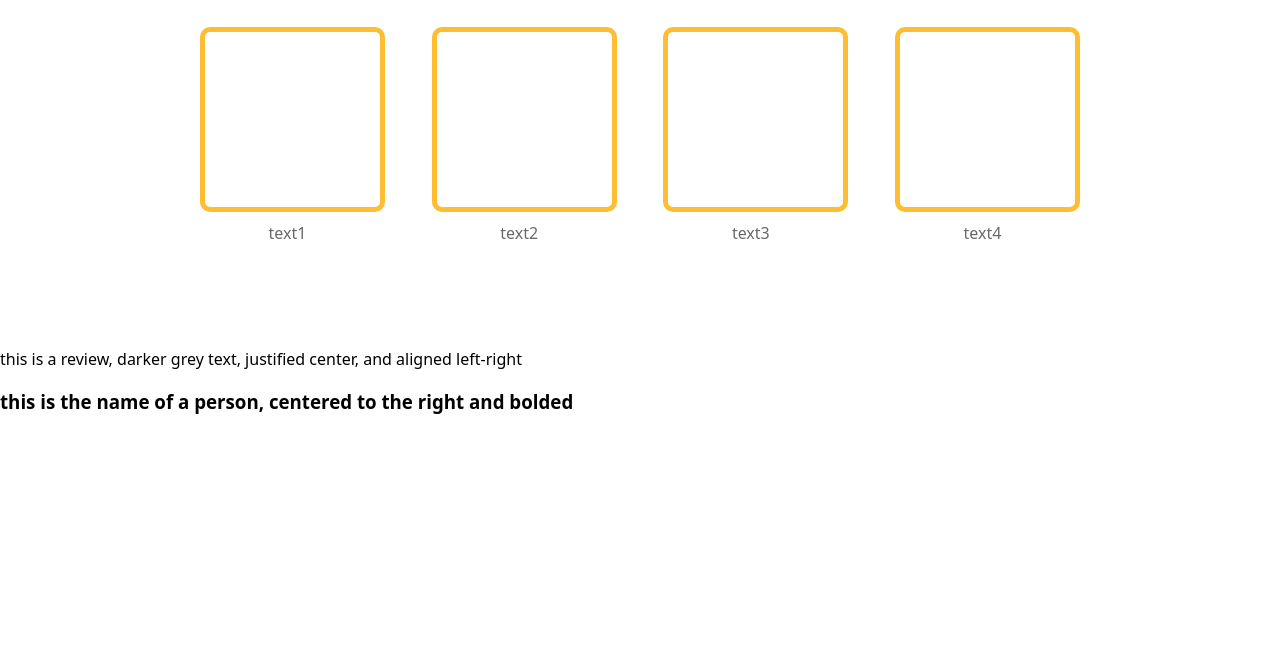
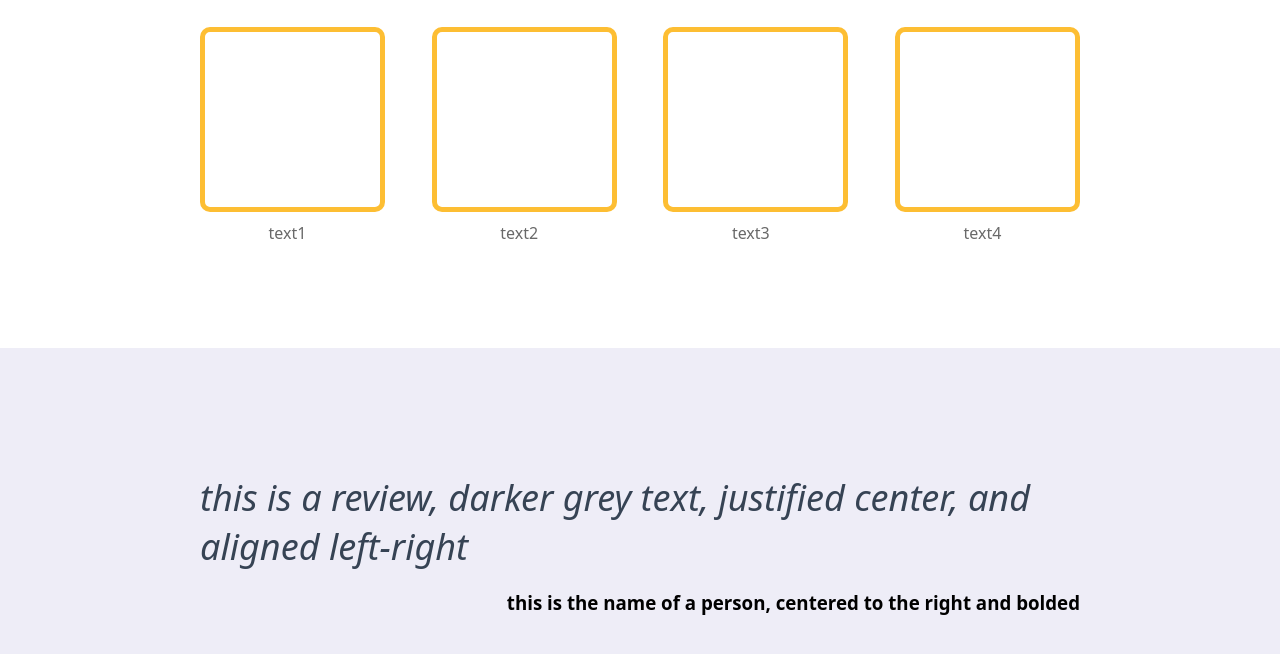
Before and after one commit to ClayWaits/landingpage, a plain HTML site: page index.html in a window 1280 px wide. Shown: the part 689-1343 px from the top of the page. Before the commit the page ends 1121 px from the top, so only its background shows below. Drawn offline with Linux system fonts and the light colour scheme.

Commit message:
Update css file
Add background color, text styles for testimonial section

```diff
--- a/styles.css
+++ b/styles.css
@@ -1,5 +1,3 @@
-html {}
-
 body {
   font-family: system-ui, -apple-system, BlinkMacSystemFont, 'Segoe UI', Roboto, Oxygen, Ubuntu, Cantarell, 'Open Sans', 'Helvetica Neue', sans-serif;
   margin: 0;
@@ -125,7 +123,6 @@ border-radius: 10px;
 .col {
 display: flex;
 flex-direction: column;
-
 }
 
 .t {
@@ -136,3 +133,25 @@ flex-wrap: wrap;
 color:dimgray;
 max-width: 175px;
 }
+
+.grey-background {
+background-color: hwb(247 93% 3%);
+height: 450px;
+padding-left: 200px;
+padding-right: 200px;
+}
+
+.review {
+display: flex;
+justify-content: center;
+font-size: 36px;
+font-style: italic;
+color: hsl(214, 22%, 27%);
+font-weight: light;
+padding-top: 125px;
+}
+
+h3 {
+display: flex;
+justify-content: flex-end;
+}
```
